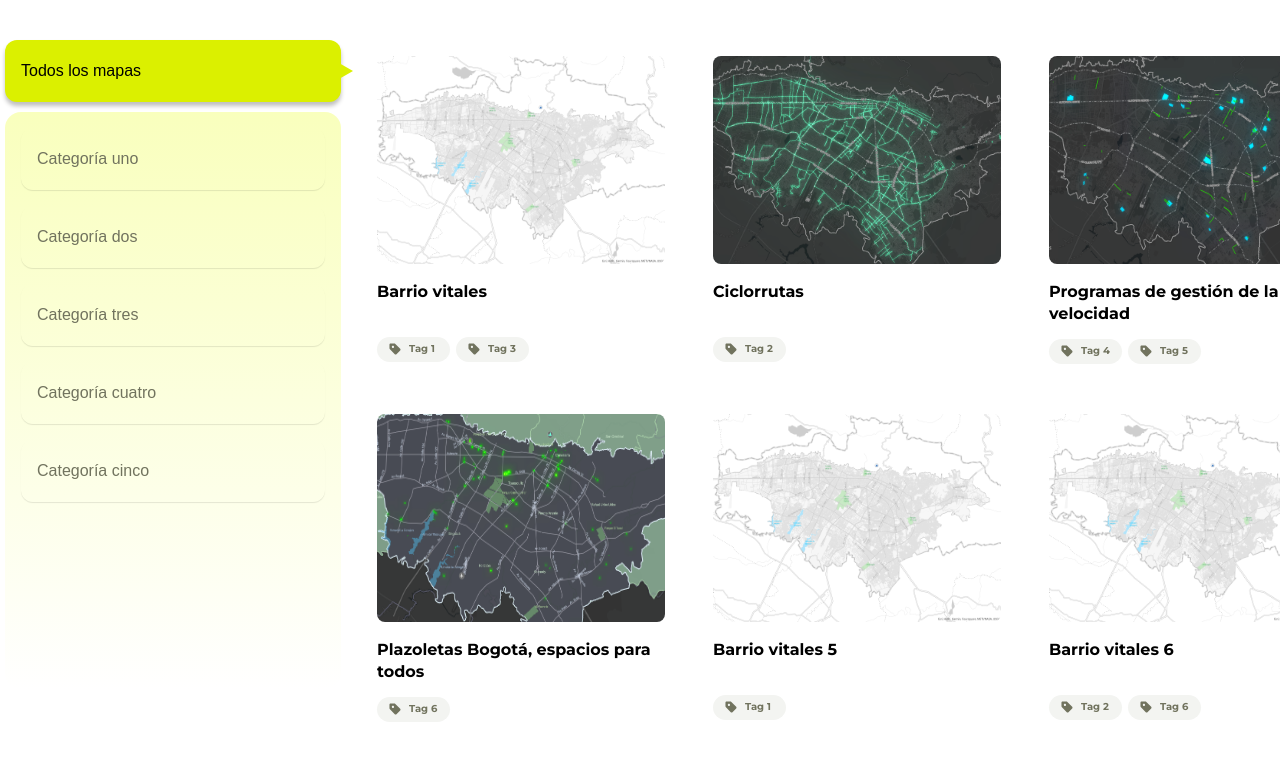
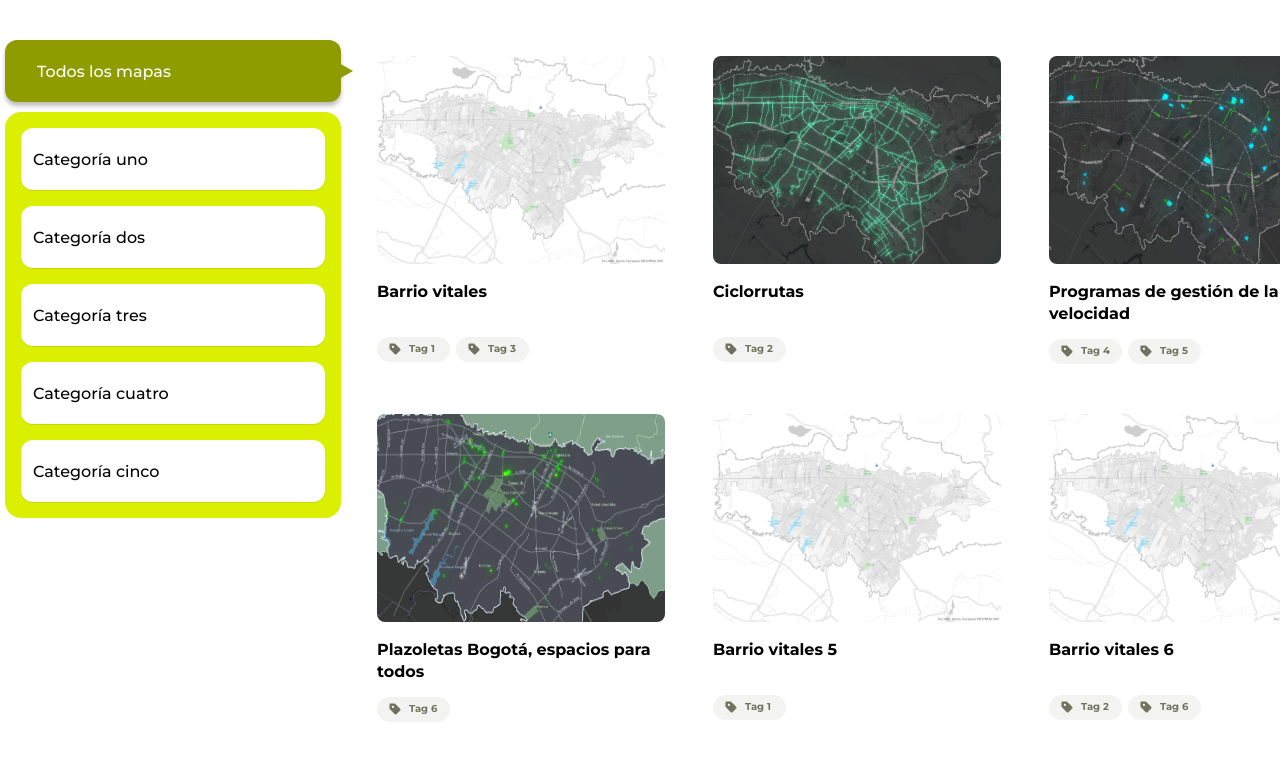
Before and after one commit to liblack99/omb, a plain HTML site: page mapas/index.html in a window 1280 px wide. Both pictures are taken after a click on the button "Todos los mapas". Shown: the top 769 px of the page. Drawn offline with Linux system fonts and the light colour scheme.

Commit message:
fixed(estilos)

```diff
--- a/aliados/style.css
+++ b/aliados/style.css
@@ -7,6 +7,7 @@ body {
   background: linear-gradient(to bottom, #fefefe, #ffffff);
   padding: 40px 20px;
   width: 100%;
+  box-sizing: border-box;
 }
 .aliados h2 {
   font-size: 1.5rem;
@@ -23,7 +24,6 @@ body {
 .aliados-logos img {
   height: 70px;
   object-fit: contain;
-  filter: grayscale(100%);
   opacity: 0.85;
   transition: filter 0.3s ease, opacity 0.3s ease;
 }
--- a/mapas/style.css
+++ b/mapas/style.css
@@ -21,38 +21,41 @@ main {
 }
 
 .omb-button {
-  background-color: var(--primario-yellow);
+  background-color: var(--secundario-yellow);
   width: 304px;
   height: 62px;
   border: none;
-  padding: 12px 16px 12px 16px;
+  padding: 0px 0px 0px 32px;
   margin: 0;
   cursor: pointer;
   font-size: 16px;
-  color: #71735e;
+  color: #000;
   display: flex;
   justify-content: start;
   align-items: center;
   border-radius: 12px;
   position: relative;
+  font-weight: 500;
+  font-family: "Montserrat", sans-serif;
 }
 
 .omb-button__width {
   width: 336px;
 }
 .omb-button:hover {
-  background-color: var(--secundario-yellow);
+  background-color: #8e9c00;
+  color: white;
   box-shadow: 0px 4px 4px rgba(0, 0, 0, 0.25);
-  color: #000;
 }
 
 .omb-button__secundario {
-  background-color: inherit;
+  background-color: #ffffff;
+  padding: 0px 0px 0px 12px;
   box-shadow: 0px 1px 1px rgba(0, 0, 0, 0.1);
 }
 .omb-content-button-active {
-  color: #000;
-  background-color: var(--secundario-yellow);
+  color: white;
+  background-color: #8e9c00;
   box-shadow: 0px 4px 4px rgba(0, 0, 0, 0.25);
 }
 .omb-content-button-active::before {
@@ -62,7 +65,7 @@ main {
   width: 0;
   height: 0;
   border-top: 8px solid transparent;
-  border-left: 14px solid var(--secundario-yellow);
+  border-left: 14px solid #8e9c00;
   border-bottom: 8px solid transparent;
 }
 
@@ -73,8 +76,8 @@ main {
 }
 .omb-sidebar {
   width: 304px;
-  height: 545px;
-  background: linear-gradient(180deg, #f9ffbd 0%, #ffffff 100%);
+  height: auto;
+  background: var(--secundario-yellow);
   border-radius: 16px;
   display: flex;
   flex-direction: column;
--- a/tableros/style.css
+++ b/tableros/style.css
@@ -34,6 +34,7 @@ main {
   align-items: center;
   border-radius: 12px;
   position: relative;
+  font-family: "Montserrat", sans-serif;
 }
 
 .omb-button__width {
```
Also changed, not shown: aliados/index.html (+5 -5 lines).
